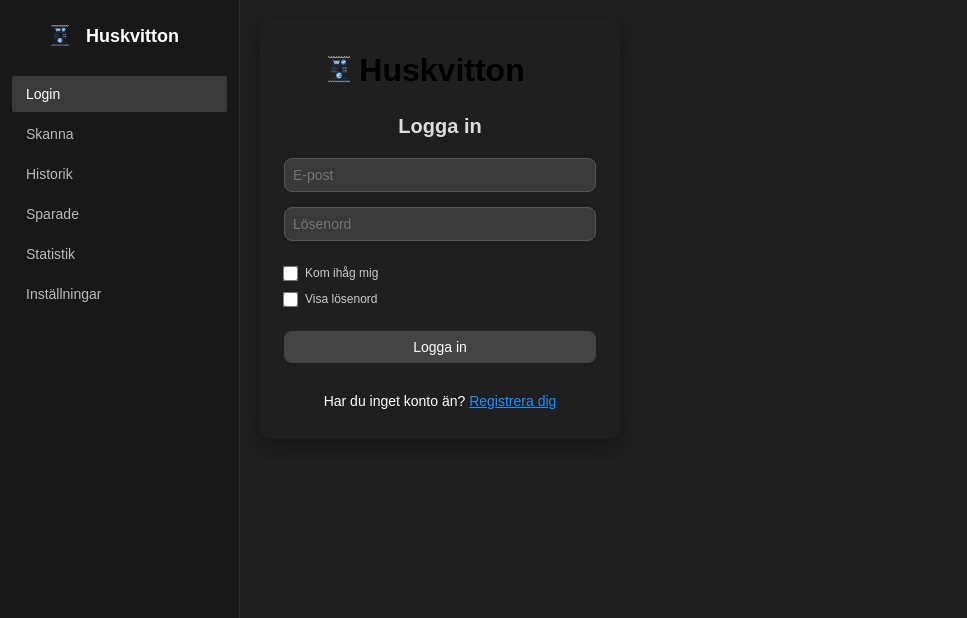
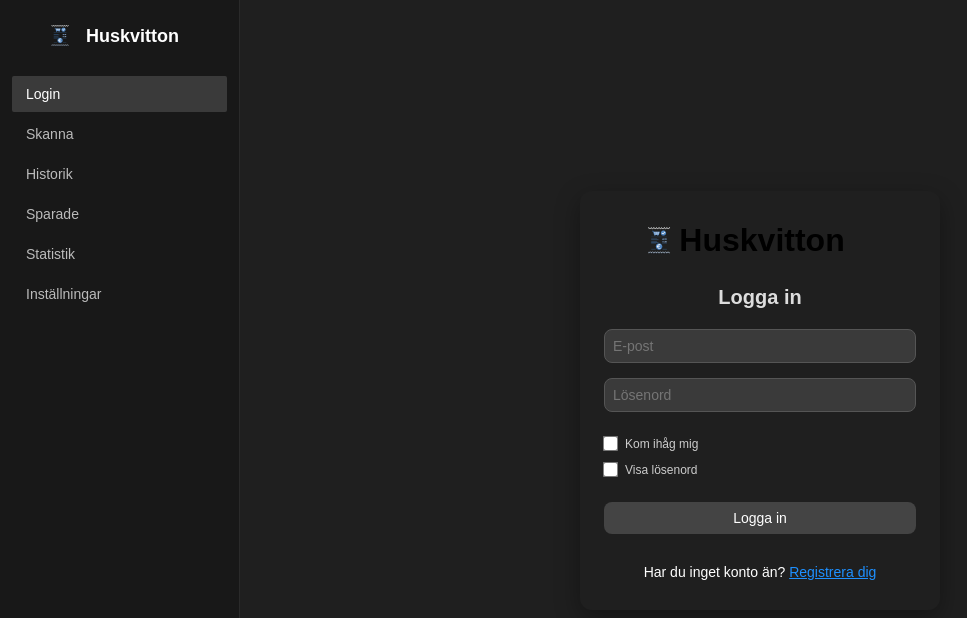
Before and after one commit to Sarhad127/receipt-frontend-react, a React (Vite) app: page / in a window 1280 px wide. Shown: the top 618 px of the page, without its empty margins (0-967 px from the left). Built offline with nearby package versions, Linux system fonts and the light colour scheme.

Commit message:
update 52

```diff
--- a/src/components/Filter/PageHeader.css
+++ b/src/components/Filter/PageHeader.css
@@ -360,7 +360,6 @@
     display: flex;
     align-items: center;
     gap: 8px;
-    margin-left: 20px;
 }
 
 .selection-buttons button {
--- a/src/components/Filter/PageHeader.jsx
+++ b/src/components/Filter/PageHeader.jsx
@@ -181,9 +181,6 @@ function PageHeader({
                             onChange={e => setMaxAmount(e.target.value)}
                         />
                     </div>
-                </div>
-
-                <div className="advanced-filter-group">
                     <div className="advanced-filter-title">Sortering</div>
                     <select
                         className="sort-dropdown"
@@ -198,6 +195,7 @@ function PageHeader({
                     </select>
                 </div>
 
+                <div className="advanced-filter-group">
                     <div className="selection-buttons">
                         <button onClick={() => {
                             setSelectionMode(prev => {
@@ -232,6 +230,7 @@ function PageHeader({
                                 Exportera valda kvitton
                             </button>
                         )}
+                    </div>
                 </div>
             </div>
         </div>
--- a/src/components/LoginPage.jsx
+++ b/src/components/LoginPage.jsx
@@ -77,7 +77,6 @@ function LoginPage() {
             </aside>
             {toastMessage && <div className="toast-popup">{toastMessage}</div>}
 
-            <div className="page-container">
             <div className="page-content login-content">
                 <div className="login-form-container">
                     <div className="login-title-container">
@@ -139,11 +138,8 @@ function LoginPage() {
                             Registrera dig
                         </span>
                     </div>
-
                 </div>
             </div>
-            </div>
-
         </div>
     );
 }
--- a/src/components/RegisterPage.jsx
+++ b/src/components/RegisterPage.jsx
@@ -78,7 +78,6 @@ function RegisterPage({ onBack }) {
             </aside>
             {toastMessage && <div className="toast-popup">{toastMessage}</div>}
 
-            <div className="page-container">
             <div className="page-content login-content">
                 <div className="register-form-container">
                     <h2>Registrera</h2>
@@ -121,7 +120,6 @@ function RegisterPage({ onBack }) {
                 </div>
             </div>
         </div>
-        </div>
     );
 }
 
--- a/src/components/VerifyPage.jsx
+++ b/src/components/VerifyPage.jsx
@@ -54,7 +54,6 @@ function VerifyPage() {
 
             {toastMessage && <div className="toast-popup">{toastMessage}</div>}
 
-            <div className="page-container">
             <div className="page-content login-content">
                 <div className="register-form-container">
                     <h2>Verifiera ditt konto</h2>
@@ -73,7 +72,6 @@ function VerifyPage() {
                 </div>
             </div>
         </div>
-        </div>
     );
 }
 
--- a/src/components/style/pages/RegisterPage.css
+++ b/src/components/style/pages/RegisterPage.css
@@ -1,3 +1,9 @@
+.page-content.login-content {
+    display: flex;
+    align-items: center;
+    justify-content: center;
+}
+
 .register-form-container {
     display: flex;
     flex-direction: column;
```
Lines whose indentation alone changed are shown as unchanged.
